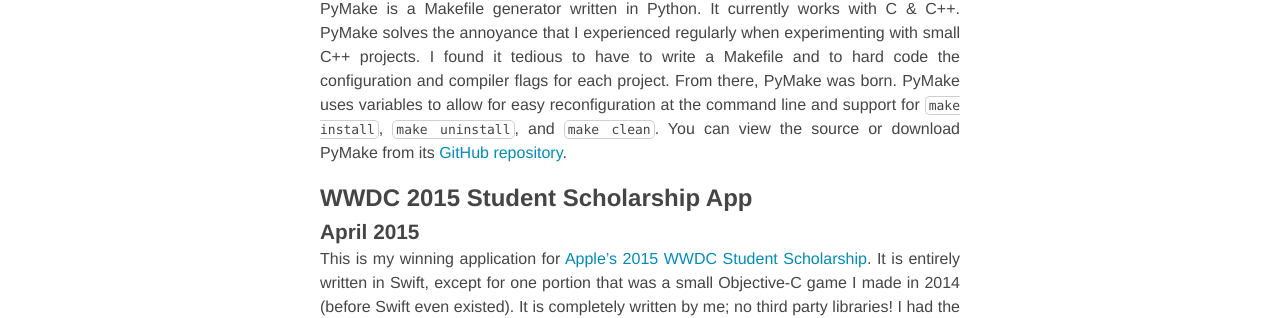
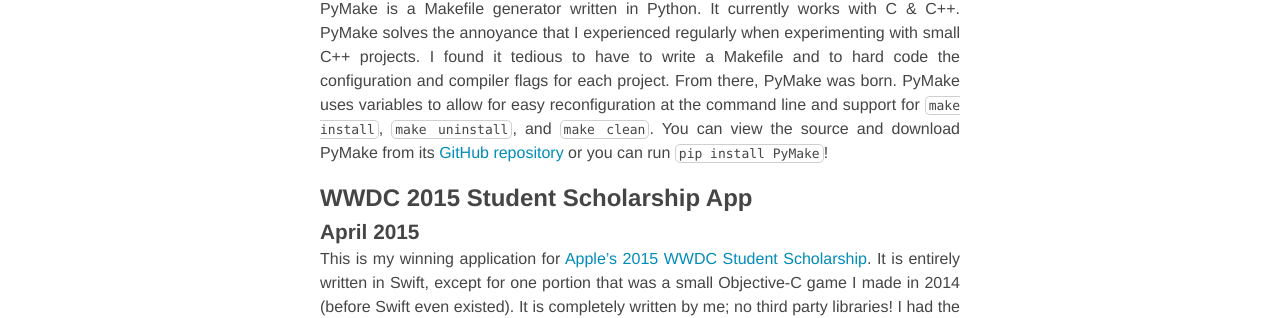
Before and after one commit to Melinysh/melinysh.github.io, a Jekyll site: the page built from projects.md, in a window 1280 px wide. Shown: the part 650-968 px from the top of the page. Built offline with Jekyll 4.4.1, drawn with Linux system fonts in a browser that asks for light colours; nearby versions of some CDN libraries; Markdown is read by kramdown in place of the engine named in the settings.

Commit message:
Added pip install

```diff
--- a/projects.md
+++ b/projects.md
@@ -8,7 +8,7 @@
 
 ## PyMake
 ### April 2015 - Present
-PyMake is a Makefile generator written in Python. It currently works with C & C++. PyMake solves the annoyance that I experienced regularly when experimenting with small C++ projects. I found it tedious to have to write a Makefile and to hard code the configuration and compiler flags for each project. From there, PyMake was born. PyMake uses variables to allow for easy reconfiguration at the command line and support for `make install`, `make uninstall`, and `make clean`. You can view the source or download PyMake from its [GitHub repository](https://github.com/Melinysh/PyMake).
+PyMake is a Makefile generator written in Python. It currently works with C & C++. PyMake solves the annoyance that I experienced regularly when experimenting with small C++ projects. I found it tedious to have to write a Makefile and to hard code the configuration and compiler flags for each project. From there, PyMake was born. PyMake uses variables to allow for easy reconfiguration at the command line and support for `make install`, `make uninstall`, and `make clean`. You can view the source and download PyMake from its [GitHub repository](https://github.com/Melinysh/PyMake) or you can run `pip install PyMake`!
 
 ## WWDC 2015 Student Scholarship App
 ### April 2015
```
